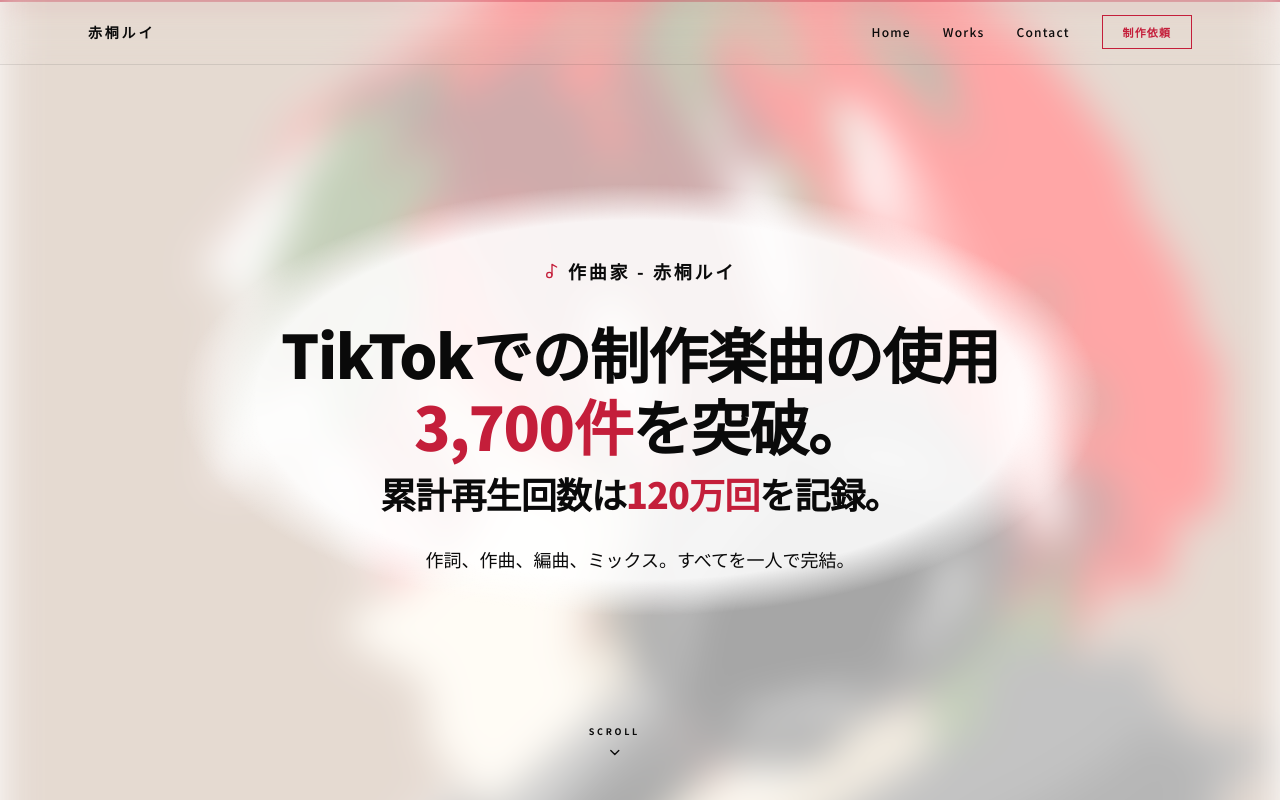
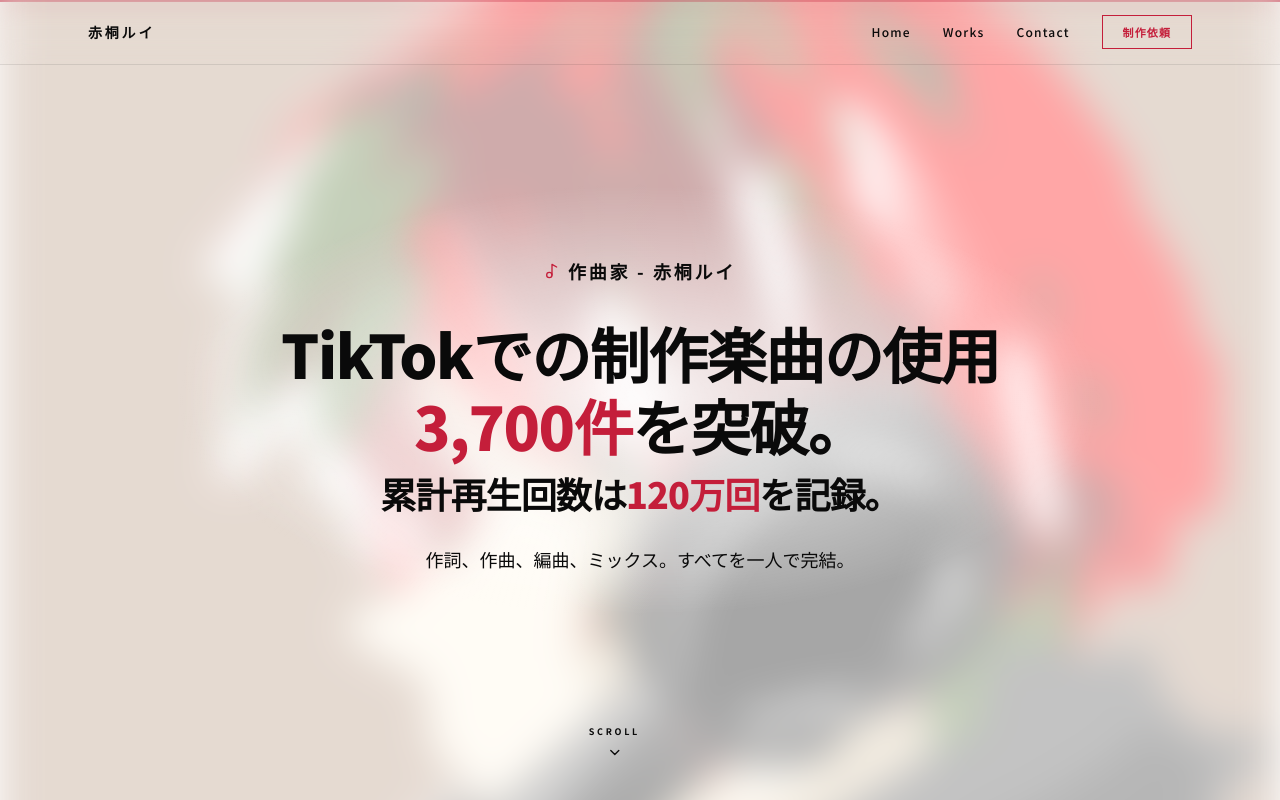
Before and after one commit to LuiAkagiri/Akagiri-Lui-Home-Page, a React (Vite) app: page / in a window 1280 px wide. Shown: the top 800 px of the page. Built offline with nearby package versions, Linux system fonts and the light colour scheme.

Commit message:
Update App.tsx

```diff
--- a/src/app/App.tsx
+++ b/src/app/App.tsx
@@ -372,7 +372,7 @@
         className="absolute inset-0 z-[5] pointer-events-none"
         style={{
           background:
-            "radial-gradient(ellipse 60% 45% at 50% 50%, rgba(255,255,255,0.85) 50%, rgba(255,255,255,0) 60%)",
+            "radial-gradient(ellipse 60% 45% at 50% 50%, rgba(255,255,255,0.85) 0%, rgba(255,255,255,0) 60%)",
         }}
       />
 
```
